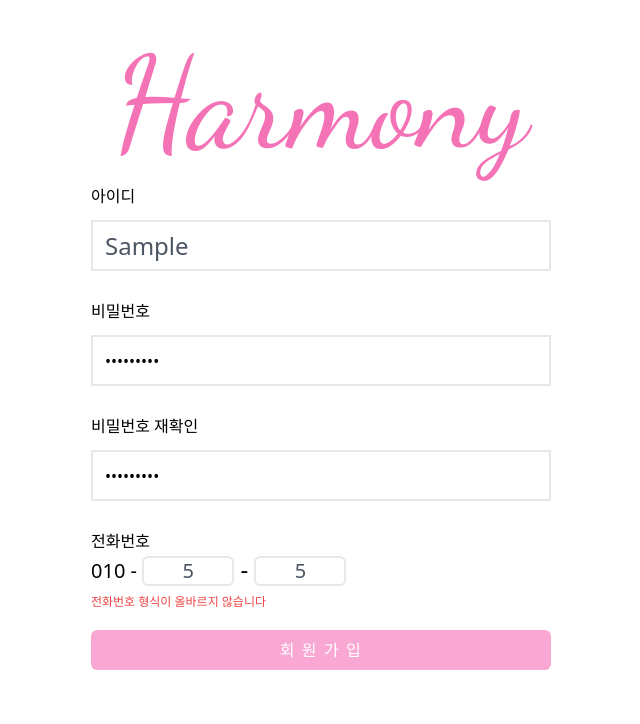
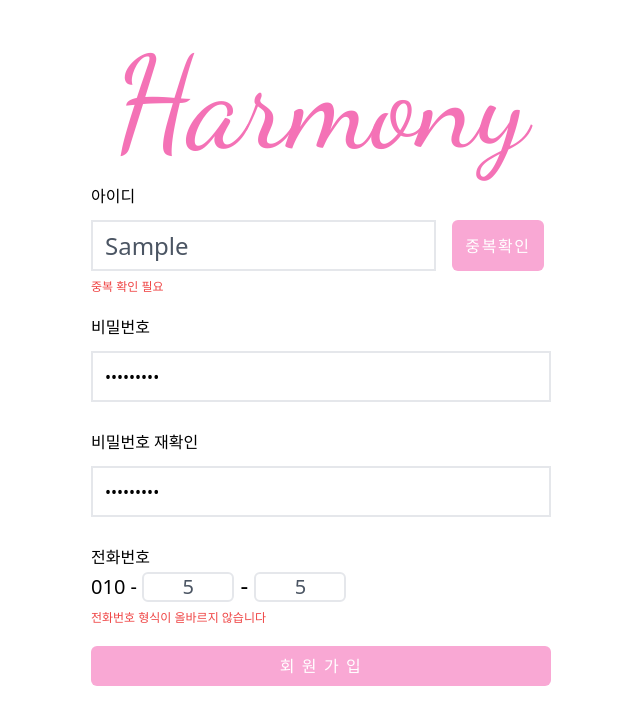
Before and after one commit to chanw12/harmony-web, a React (Create React App) app in the folder harmony/: page /signup in a window 1280 px wide. Both pictures are taken after typing "Sample", "Sample123", "Sample123", "5", "5" into the empty fields and a click on the button "회 원 가 입". Shown: the top 724 px of the page, without its empty margins (319-959 px from the left). Built offline with nearby package versions, Linux system fonts and the light colour scheme.

Commit message:
ID check

```diff
--- a/harmony/src/libs/useMutation.jsx
+++ b/harmony/src/libs/useMutation.jsx
@@ -14,6 +14,7 @@ export default function useMutation(url) {
         "Content-Type": "application/json",
       },
       body: JSON.stringify(data),
+      mode: "cors",
     })
       .then((response) => response.json().catch(() => {}))
       .then((data) => setState((prev) => ({ ...prev, data })))
--- a/harmony/src/pages/signin/signin.jsx
+++ b/harmony/src/pages/signin/signin.jsx
@@ -6,7 +6,9 @@ import useMutation from "../../libs/useMutation";
 
 const SignIn = (props) => {
   const { register, handleSubmit } = useForm();
-  const [enter, { loading, data, error }] = useMutation("/member/auth");
+  const [enter, { loading, data, error }] = useMutation(
+    "http://115.85.181.222:8080/member/auth"
+  );
   const navigate = useNavigate();
   const onSubmit = async (giveData, e) => {
     e.preventDefault();
--- a/harmony/src/pages/signup/signup.jsx
+++ b/harmony/src/pages/signup/signup.jsx
@@ -1,4 +1,5 @@
 import React from "react";
+import { useState } from "react";
 import { useEffect } from "react";
 import { useForm } from "react-hook-form";
 import { useNavigate } from "react-router";
@@ -7,15 +8,24 @@ import useMutation from "../../libs/useMutation";
 const SignUp = (props) => {
   const {
     register,
+    clearErrors,
     formState: { errors },
     handleSubmit,
+    setError,
     watch,
   } = useForm({
     mode: "onChange",
   });
-  const [signup, { loading, data, error }] = useMutation("/member");
+
+  const [signup, { loading, data, error }] = useMutation(
+    "http://115.85.181.222:8080/member"
+  );
   const navigate = useNavigate();
   const onValid = (validData) => {
+    if (isExist !== 1) {
+      console.log("invalid");
+      return;
+    }
     const phone_number =
       "010" + validData.signUpPNumber1 + validData.signUpPNumber2;
     const giveData = {
@@ -26,18 +36,58 @@ const SignUp = (props) => {
     if (loading) return;
     signup(giveData);
   };
-
+  const [isExist, setIsExist] = useState(3); // 서버에 등록된 아이디 조회결과 1:등록 x 2: 등록 o 3:조회 하지않은상태
+  const [idCheckbuttonText, setIdCheckButtonText] = useState("중복확인");
   const onInvalid = (inValidData) => {
+    console.log(inValidData);
+    console.log("1");
     console.log("hhh");
+  };
+  const idCheck = async () => {
+    if (watch("signUpID").length < 6) {
+      return;
+    }
+    clearErrors("signUpID");
+    const check_data = await fetch(
+      `http://115.85.181.222:8080/member?user_id=${watch("signUpID")}`,
+      {
+        method: "GET",
+      }
+    )
+      .then((response) => {
+        return response.json();
+      })
+      .then((data) => {
+        console.log(data);
+        if (data.data.length > 0) {
+          //아이디가 서버에 존재하는 경우
+          setIsExist(2);
+          setError("signUpID", {
+            type: "focus",
+            message: "중복된 아이디 입니다.",
+          });
+        } else {
+          //아이디가 서버에 존재하지 않는 경우
+          setIsExist(1); //
+          console.log(isExist);
+          setError("signUpID", {
+            type: "focus",
+            message: "사용 가능한 아이디 입니다",
+          });
+        }
+      });
   };
   useEffect(() => {
     if (error) {
       console.log(error);
     }
     if (data?.message === "OK") {
-      navigate.push("/");
+      navigate("/");
     }
   }, [data, error, navigate]);
+  useEffect(() => {
+    setIsExist(3);
+  }, [watch("signUpID")]);
   return (
     <div className=" px-10 py-10 flex justify-center relative flex-col items-center space-y-4">
       <span className=" font-dancing text-9xl text-pink-400 cursor-default select-none">
@@ -47,23 +97,42 @@ const SignUp = (props) => {
         <form onSubmit={handleSubmit(onValid, onInvalid)}>
           <div className="flex flex-col space-y-3 w-full">
             <label htmlFor="signUpID">아이디</label>
+            <div className=" flex w-full space-x-4">
               <input
                 id="signUpID"
                 type="text"
-              className=" outline-none border-2 p-3 text-2xl text-gray-600 w-full h-[51px]"
+                className=" w-3/4 outline-none border-2 p-3 text-2xl text-gray-600  h-[51px]"
                 {...register("signUpID", {
                   required: "필수 항목 입니다",
+                  validate: {
+                    isExist: () =>
+                      isExist === 2 ? "중복된 아이디 입니다" : null,
+                    isnotCheck: () => (isExist === 3 ? "중복 확인 필요" : null),
+                  },
                   minLength: { value: 6, message: "6자 이상이여야합니다" },
                   maxLength: { value: 16, message: "16자 이하여야합니다" },
                 })}
               />
+
+              <button
+                onClick={idCheck}
+                type="button"
+                className=" px-2 py-2 w-1/5 text-white font tracking-widest rounded-md bg-pink-300 hover:bg-pink-400"
+              >
+                {idCheckbuttonText}
+              </button>
+            </div>
           </div>
           {errors.signUpID ? (
-            <div className=" text-red-500 text-xs font-medium pt-2 pb-5">
+            <div
+              className={`${
+                isExist === 1 ? "text-blue-500 " : " text-red-500"
+              } text-xs font-medium pt-2 pb-5`}
+            >
               {errors.signUpID.message}
             </div>
           ) : (
-            <div className="text-red-500 text-xs font-medium pt-2 pb-5"></div>
+            <div className=" text-red-500 text-xs font-medium pt-2 pb-5"></div>
           )}
 
           <div className="flex flex-col space-y-3 w-full">
@@ -147,7 +216,7 @@ const SignUp = (props) => {
             )}
           </div>
 
-          <button className=" px-2 py-2 w-full text-white font tracking-widest rounded-md bg-pink-300">
+          <button className=" hover:bg-pink-400 px-2 py-2 w-full text-white font tracking-widest rounded-md bg-pink-300">
             회 원 가 입
           </button>
         </form>
```
Also changed, not shown: 1 other file (tests, documents, lock files or other folders). Lines whose indentation alone changed are shown as unchanged.
